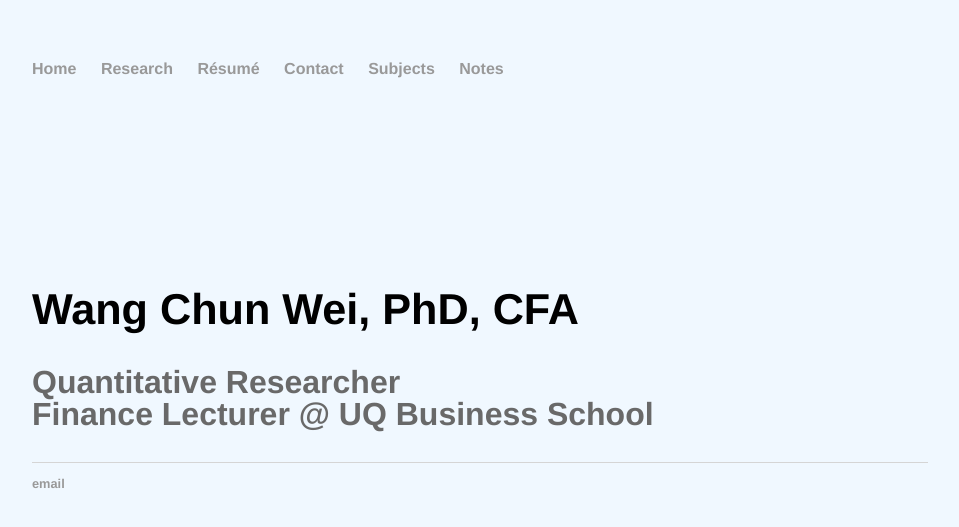
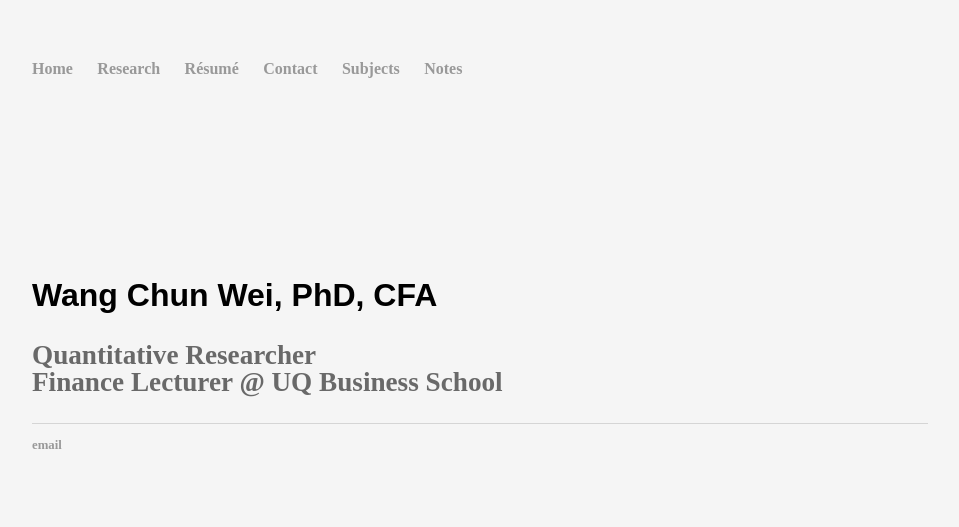
Before and after one commit to weiwangchun/weiwangchun.github.io, a Jekyll site: the page built from index.html, in a window 1280 px wide. Shown: the top 527 px of the page, without its empty margins (160-1119 px from the left). Built offline with Jekyll 4.4.1, drawn with Linux system fonts in a browser that asks for light colours; some web fonts are replaced.

Commit message:
Update main.css

```diff
--- a/css/main.css
+++ b/css/main.css
@@ -1,10 +1,45 @@
+
+@font-face {
+    font-family: 'AvenirNextRegular';
+    src: url('../fonts/AvenirNextLTW01-Regular.eot');
+    src: url('../fonts/AvenirNextLTW01-Regular.eot?#iefix') format('embedded-opentype'),
+         url('../fonts/AvenirNextLTW01-Regular.woff') format('woff'),
+         url('../fonts/AvenirNextLTW01-Regular.ttf') format('truetype'),
+         url('../fonts/AvenirNextLTW01-Regular.svg#AvenirNextRegular') format('svg');
+    font-weight: normal;
+    font-style: normal;
+}
+
+@font-face {
+    font-family: 'AvenirNextLight';
+    src: url('../fonts/AvenirNextLTPro-Light.eot');
+    src: url('../fonts/AvenirNextLTPro-Light.eot?#iefix') format('embedded-opentype'),
+         url('../fonts/AvenirNextLTPro-Light.woff') format('woff'),
+         url('../fonts/AvenirNextLTPro-Light.ttf') format('truetype'),
+         url('../fonts/AvenirNextLTPro-Light.svg#AvenirNextLight') format('svg');
+    font-weight: normal;
+    font-style: normal;
+}
+
+@font-face {
+    font-family: 'BrandonGrotesqueBold';
+    src: url('../fonts/brandon_bld-webfont.eot');
+    src: url('../fonts/brandon_bld-webfont.eot?#iefix') format('embedded-opentype'),
+         url('../fonts/brandon_bld-webfont.woff') format('woff'),
+         url('../fonts/brandon_bld-webfont.ttf') format('truetype'),
+         url('../fonts/brandon_bld-webfont.svg#BrandonGrotesqueBoldRegular') format('svg');
+    font-weight: normal;
+    font-style: normal;
+}
+
+
 body {
     margin: 60px auto;
     width: 70%;
-    background-color: #f0f8ff;
+    background-color: #f5f5f5;
 }
 nav ul, footer ul {
-    font-family:'Helvetica', 'Arial', 'Sans-Serif';
+    font-family:'AvenirNextRegular', 'Arial', 'Sans-Serif';
     padding: 0px;
     list-style: none;
     font-weight: bold;
@@ -16,22 +51,22 @@
 a {
     text-decoration: none;
     color: #999;
-    font-family: 'Helvetica';
+    font-family: 'BrandonGrotesqueBold';
 }
 a:hover {
     text-decoration: underline;
 }
 h1 {
-    font-size: 2.7em;
-    font-family:'Helvetica', 'Arial', 'Sans-Serif';
+    font-size: 2.0em;
+    font-family:'BrandonGrotesqueBold', 'Arial', 'Sans-Serif';
 }
 h2 {
-    font-size: 2.0em;
+    font-size: 1.7em;
 }
 
 p {
     font-size: 1em;
-    font-family: 'Helvetica';
+    font-family: 'AvenirNextLight';
     line-height: 1em;
     color: #696969;
 }
```
